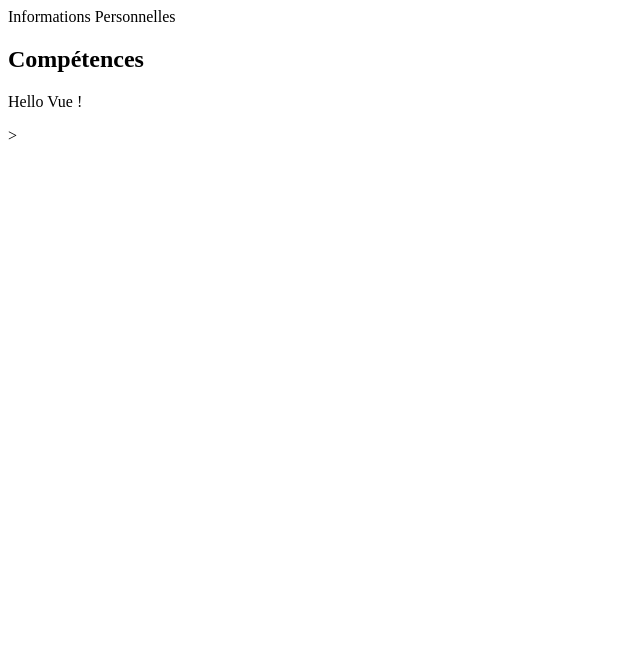
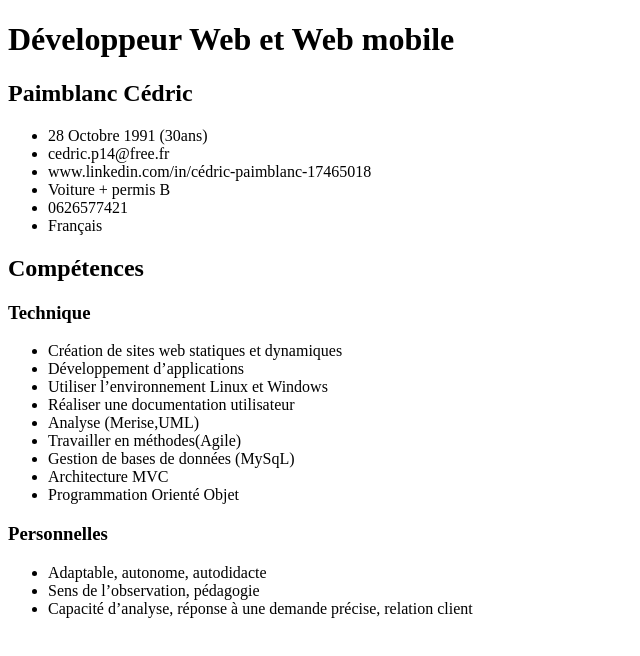
Before and after one commit to Clydic/Clydic.github.io, a plain HTML site: page index.html in a window 1280 px wide. Shown: the whole page, without its empty margins (0-640 px from the left). Drawn offline with nearby package versions, Linux system fonts and the light colour scheme; files that its build step writes are made by us from their sources.

Commit message:
Début mise en place structure html

```diff
--- a/assets/main.js
+++ b/assets/main.js
@@ -0,0 +1,55 @@
+var app = new Vue({
+    el: '#app',
+    data: {
+        title: "Développeur Web et Web mobile",
+        name: "Paimblanc",
+        firstname: "Cédric",
+        personalInfo: [
+
+            { text: "28 Octobre 1991 (30ans)" },
+            { text: "cedric.p14@free.fr" },
+            { text: "www.linkedin.com/in/cédric-paimblanc-17465018" },
+            { text: "Voiture + permis B" },
+            { text: "0626577421" },
+            { text: "Français" }
+        ],
+        competences: {
+
+            technical: [
+                { text: "Création de sites web statiques et dynamiques                        " },
+                { text: "Développement d’applications" },
+                { text: "Utiliser l’environnement Linux et Windows" },
+                { text: "Réaliser une documentation utilisateur" },
+                { text: "Analyse (Merise,UML)" },
+                { text: "Travailler en méthodes(Agile)" },
+                { text: "Gestion de bases de données (MySqL)" },
+                { text: "Architecture MVC" },
+                { text: "Programmation Orienté Objet" },
+            ],
+            personal: [
+                { text: "Adaptable, autonome, autodidacte" },
+                { text: "Sens de l’observation, pédagogie" },
+                { text: "Capacité d’analyse, réponse à une demande précise, relation client" },
+            ],
+            programLang: [
+                { lang: "Html5" },
+                { lang: "CSS3" },
+                { lang: "Javascript" },
+                { lang: "Java" },
+                { lang: "PHP" },
+                { lang: "Python" },
+                { lang: "SQL" },
+                { lang: "Latex" },
+                { lang: "Git" }
+            ],
+
+            framework: [
+
+            ]
+        }
+
+
+
+
+    }
+})
--- a/index.html
+++ b/index.html
@@ -5,28 +5,44 @@
     <meta charset="UTF-8">
     <meta http-equiv="X-UA-Compatible" content="IE=edge">
     <meta name="viewport" content="width=device-width, initial-scale=1.0">
-    <link rel="stylesheet" href="style.css">
-    <title>Paimblanc Cédric</title>
+    <link rel="stylesheet" href="assets/style.css">
+    <title> Paimblanc Cédric</title>
 </head>
 
 <body>
     <div id="app">
-        <section>Informations Personnelles</section>
+        <header>
+            <h1> {{title}} </h1>
+        </header>
+        <section>
+            <h2> {{name}} {{firstname}} </h2>
+            <section>
+                <ul>
+                    <li v-for="info in personalInfo">
+                        {{info.text}}
+                    </li>
+                </ul>
+            </section>
+        </section>
         <section>
             <h2>Compétences</h2>
-            <p>{{message}}</p>
+            <h3>Technique</h3>
+            <ul>
+                <li v-for="competence in competences.technical">
+                    {{competence.text}}
+                </li>
+            </ul>
+            <h3>Personnelles</h3>
+            <ul>
+                <li v-for="competence in competences.personal">
+                    {{competence.text}}
+                </li>
+            </ul>
         </section>
     </div>
 </body>
 <script src="https://cdn.jsdelivr.net/npm/vue@2/dist/vue.js"></script>
->
-<script>
-    var app = new Vue({
-        el: '#app',
-        data: {
-            message: 'Hello Vue !'
-        }
-    })
-</script>
+<script src="assets/main.js"></script>
+
 
 </html>
```
